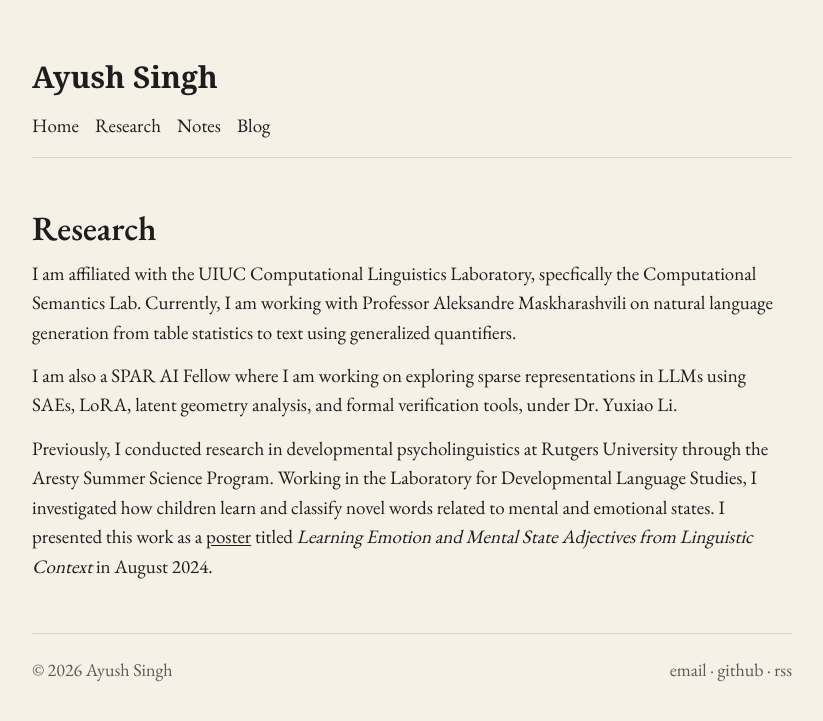
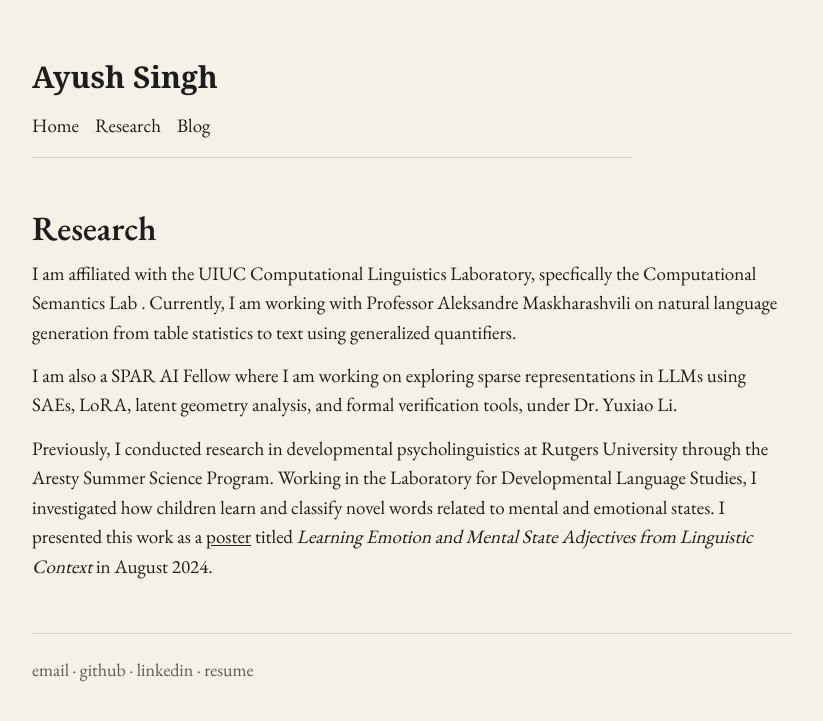
Before and after one commit to AyushSingh42/ayushsingh42.github.io, a Jekyll site: the page built from research.md, in a window 1280 px wide. Shown: the top 721 px of the page, without its empty margins (84-907 px from the left). Built offline with Jekyll 4.4.1, drawn with Linux system fonts in a browser that asks for light colours; some web fonts are replaced.

Commit message:
removed notes and changed home page

```diff
--- a/_config.yaml
+++ b/_config.yaml
@@ -4,6 +4,10 @@ url: "https://ayushsingh42.github.io"
 baseurl: "" # keep empty for user site; set to "/repo" for project sites
 
 permalink: /blog/:year/:month/:day/:title/
+
+header_pages:
+  - research.md
+  - blog.md
 
 collections:
   notes:
--- a/_includes/footer.html
+++ b/_includes/footer.html
@@ -3,15 +3,13 @@
 
   <div class="footer-inner">
     <div class="footer-left">
-      © {{ site.time | date: "%Y" }} Ayush Singh
-    </div>
-
-    <div class="footer-right">
       <a href="mailto:singh.ayush05@gmail.com">email</a>
       ·
       <a href="https://github.com/ayushsingh42">github</a>
       ·
-      <a href="/feed.xml">rss</a>
+      <a href="https://www.linkedin.com/in/ayush-singh-269626263/">linkedin</a>
+      ·
+      <a href="assets/papers/Ayush_Singh___Resume.pdf">resume</a>
     </div>
   </div>
 </footer>
--- a/_includes/header.html
+++ b/_includes/header.html
@@ -7,7 +7,6 @@
     <nav class="topnav" aria-label="Site navigation">
       <a href="{{ '/' | relative_url }}">Home</a>
       <a href="{{ '/research/' | relative_url }}">Research</a>
-      <a href="{{ '/notes/' | relative_url }}">Notes</a>
       <a href="{{ '/blog/' | relative_url }}">Blog</a>
     </nav>
 
--- a/assets/css/main.scss
+++ b/assets/css/main.scss
@@ -310,6 +310,7 @@ img {
   margin-top: 14px;
   margin-bottom: 0;
   border-top: 1px solid rgba(0, 0, 0, 0.12);
+  max-width: 600px;
 }
 
 main h1:first-child,
@@ -406,3 +407,39 @@ main h3:first-child {
     padding-left: 34px;
   }
 }
+
+/* =========================
+   Footnotes
+   ========================= */
+
+.footnote {
+  text-decoration: none;
+
+  /* Matches your code block background or a slight darkening of your bone background */
+  background-color: rgba(0, 0, 0, 0.05);
+
+  /* Uses your existing rule color for a subtle border */
+  border: 1px solid var(--rule);
+
+  /* Uses your theme's primary text/link color */
+  color: var(--link);
+
+  display: inline-block;
+  padding: 1px 5px;
+  margin-left: 2px;
+
+  /* Matches your existing code and radius variables */
+  border-radius: 4px;
+  font-size: 0.75em;
+  font-weight: 600;
+
+  /* Adjusts the vertical "lift" to match your screenshots */
+  vertical-align: super;
+  line-height: 1;
+}
+
+/* Optional: remove the underline just for the footnote box */
+a.footnote:hover {
+  text-decoration: none;
+  background-color: rgba(0, 0, 0, 0.08);
+}
--- a/research.md
+++ b/research.md
@@ -6,7 +6,7 @@ permalink: /research/
 
 # Research
 
-I am affiliated with the UIUC Computational Linguistics Laboratory, specfically the Computational Semantics Lab. Currently, I am working with Professor Aleksandre Maskharashvili on natural language generation from table statistics to text using generalized quantifiers.
+I am affiliated with the UIUC Computational Linguistics Laboratory, specfically the Computational Semantics Lab . Currently, I am working with Professor Aleksandre Maskharashvili on natural language generation from table statistics to text using generalized quantifiers.
 
 I am also a SPAR AI Fellow where I am working on exploring sparse representations in LLMs using SAEs, LoRA, latent geometry analysis, and formal verification tools, under Dr. Yuxiao Li.
 
```
Also changed, not shown: notes.md (deleted, +0 -109 lines), 12 other files.
